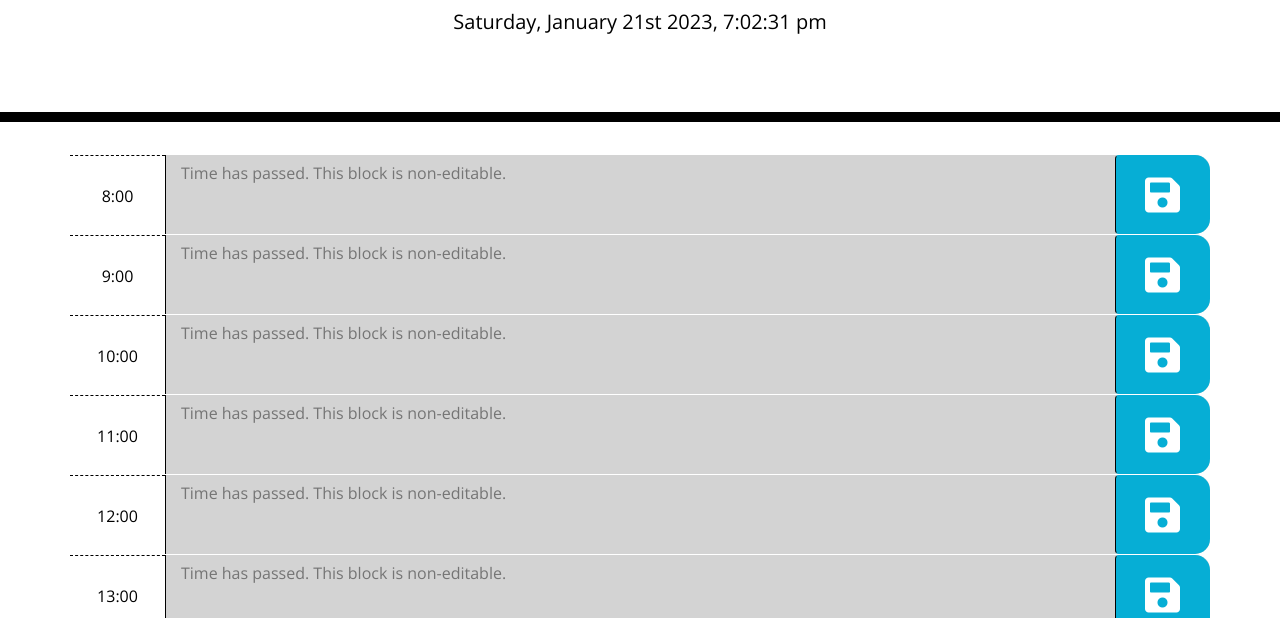
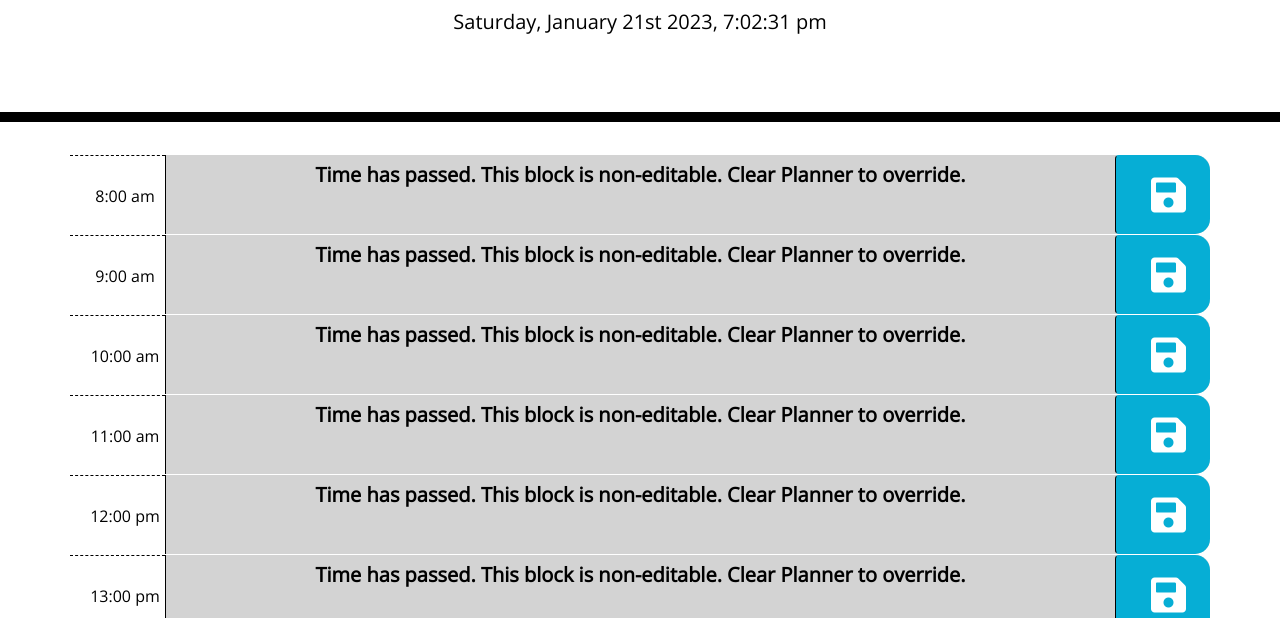
Before and after one commit to gavinaldred/JS-Workday-Planner, a plain HTML site: page index.html in a window 1280 px wide. Shown: the part 182-800 px from the top of the page. Drawn offline with nearby package versions, Linux system fonts and the light colour scheme.

Commit message:
changes font styling, fixes AM PM and updates placeholder copy

```diff
--- a/assets/css/style.css
+++ b/assets/css/style.css
@@ -107,3 +107,20 @@ border-radius: 15px;
   border-width: 5px;
   border-style: solid;
 }
+
+.col-md-1 {
+  padding-right: 0px !important;
+}
+
+textarea {
+  text-align: center;
+  color: black;
+  font-weight: 600;
+  font-size: 20px;
+}
+textarea::placeholder {
+  text-align: center;
+  color: black;
+  font-weight: 600;
+  font-size: 20px;
+}
--- a/assets/js/script.js
+++ b/assets/js/script.js
@@ -36,15 +36,20 @@ $(document).ready(function () {
 
   // adds the time slots to the html
   for (let i = 8; i <= 17; i++) {
-    const timeBlock = `<div id="hour${i}" class="row time-block">
+    let am_pm = "am";
+    if (i > 11) {   // adds logic to add correct AM or PM to time of day block
+        am_pm = "pm";
+    }
+    let timeBlock = `<div id="hour${i}" class="row time-block">
                               <div class="col-md-1 hour">
-                                  ${i}:00
+                                  ${i}:00 ${am_pm}
                               </div>
                               <textarea class="col-md-10 description"></textarea>
                               <button class="btn saveBtn col-md-1"><i class="fas fa-save"></i></button>
                         </div>`;
     $(".container").append(timeBlock);
 }
+
 
 
   // Create a function to track the hour
@@ -97,7 +102,7 @@ $(document).ready(function () {
           $(this).find("textarea").attr("disabled", "disabled");
           $(this)
             .find("textarea")
-            .attr("placeholder", "Time has passed. This block is non-editable."); // diables blocks when time is past
+            .attr("placeholder", "Time has passed. This block is non-editable. Clear Planner to override."); // diables blocks when time is past
         }
       } else if (blockHour === currentHour) {
         $(this).removeClass("past");
```
